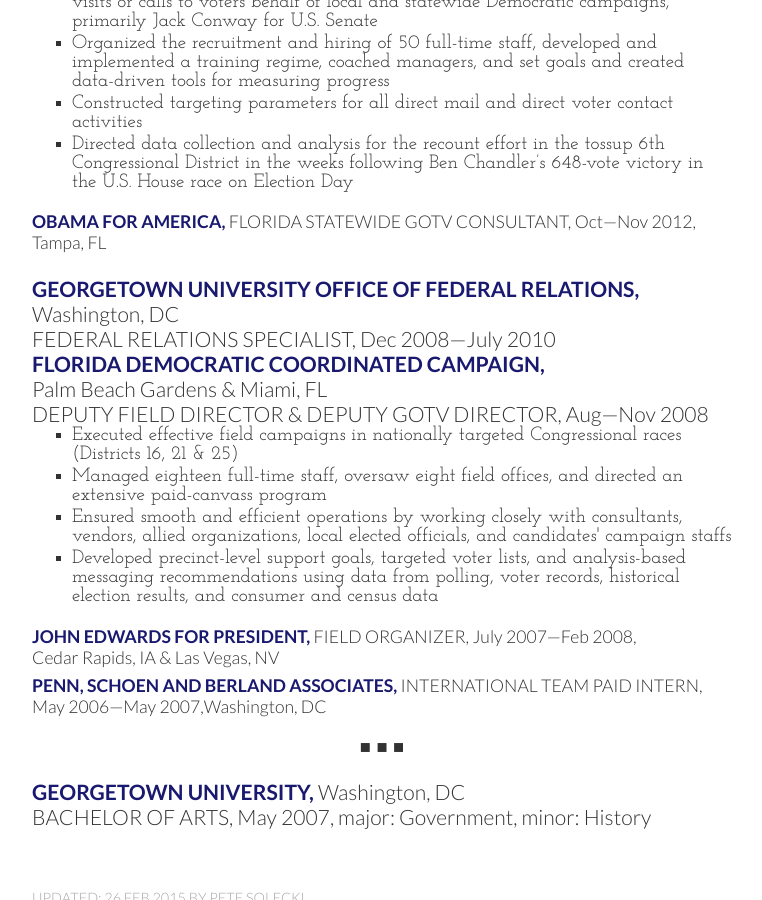
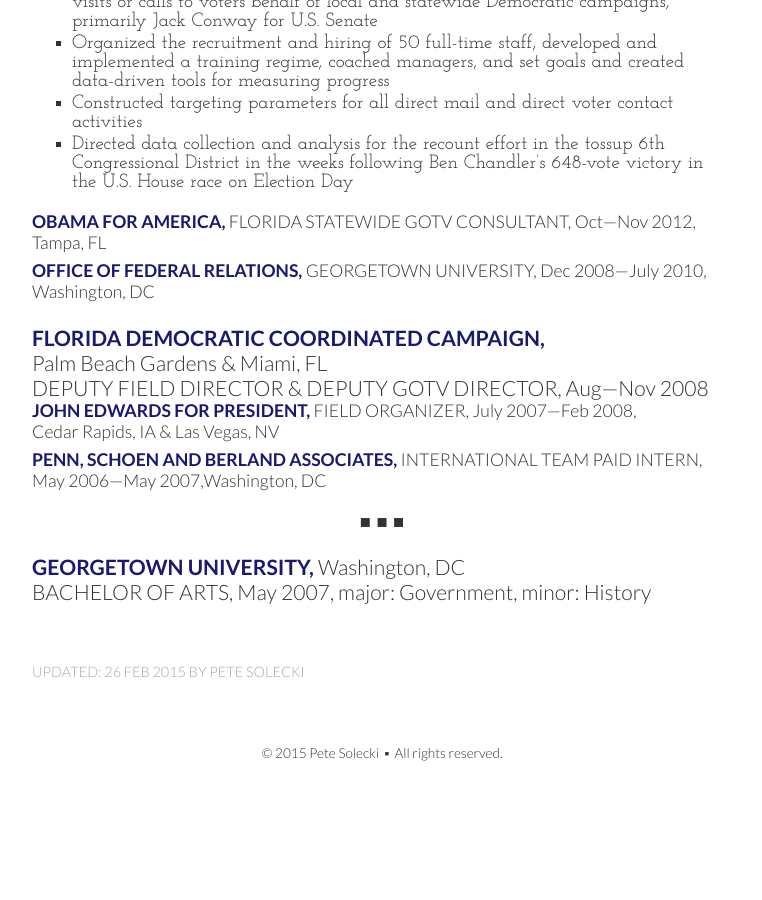
Before and after one commit to petesolecki/www-ps, a Jekyll site: the page resume/index-new.html, which Jekyll copies as it is, in a window 1280 px wide and 900 px high, scrolled down 1198 px. Shown: the whole window, without its empty margins (258-1020 px from the left). Built offline with Jekyll 4.4.1, drawn with Linux system fonts in a browser that asks for light colours; Markdown is read by kramdown in place of the engine named in the settings; after the commit the page ends 2009 px from its top, so only the background shows below that.

Commit message:
new res
OFR

```diff
--- a/resume/index-new.html
+++ b/resume/index-new.html
@@ -218,24 +218,25 @@
 		</em>
 	</div>
 
-
 	<div class="job-summary" itemprop="worksFor" itemscope itemtype="http://schema.org/OrganizationRole">
-		<p class="organization" itemprop="worksFor" itemscope itemtype="http://schema.org/CollegeOrUniversity">
-			<em itemprop="name" class="organization-name">Georgetown University Office of Federal Relations</em>
+		<span class="organization" itemprop="worksFor" itemscope itemtype="http://schema.org/CollegeOrUniversity">
+			<span itemprop="name" class="organization-name" content="Georgetown University"></span>
+			<em itemprop="name" class="organization-name">Office of Federal Relations</em>
 			<link itemprop="sameAs" href="http://federalrelations.georgetown.edu/" />
-			<em itemprop="address" itemscope itemtype="http://schema.org/PostalAddress" class="organization-location">
+		</span>
+		<em class="job-title" itemprop="jobTitle" content="Federal Relations Specialist">Georgetown University</em><em class="time-period">
+			<time class="time-period" itemprop="startDate" datetime="2008-12">Dec 2008</time><time class="time-period" itemprop="endDate" datetime="2010-07">July 2010</time>,
+		</em>
+		<em class="organization-location" itemprop="address">
+			<span itemscope itemtype="http://schema.org/PostalAddress" >
 				<span itemprop="streetAddress" content="3700 O St NW"></span>
 				<span itemprop="addressLocality">Washington</span>,
 				<span itemprop="addressRegion">DC</span>
 				<span itemprop="postalCode" content="20057"></span>
-			</em>
-		</p>
-		<p class="position">
-			<em class="job-title" itemprop="jobTitle">Federal Relations Specialist</em><em class="time-period">
-				<time class="time-period" itemprop="startDate" datetime="2008-12">Dec 2008</time><time class="time-period" itemprop="endDate" datetime="2010-07">July 2010</time>
-			</em>
-		</p>
+			</span>
+		</em>
 	</div>
+
 
 	<div class="job-summary" itemprop="worksFor" itemscope itemtype="http://schema.org/OrganizationRole">
 		<p class="organization" itemprop="worksFor" itemscope itemtype="http://schema.org/Organization">
@@ -258,27 +259,6 @@
 		</p>
 	</div>
 
-	<ul>
-
-		<li>Executed effective field campaigns in nationally targeted Congressional
-			races (Districts 16, 21 &amp; 25)
-		</li>
-
-		<li>Managed eighteen full-time staff, oversaw eight field offices,
-			and directed an extensive paid-canvass program
-		</li>
-
-		<li>Ensured smooth and efficient operations by working closely with
-			consultants, vendors, allied organizations, local elected officials, and
-			candidates' campaign staffs
-		</li>
-
-		<li>Developed precinct-level support goals, targeted voter lists, and
-			analysis-based messaging recommendations using data from polling, voter records,
-			historical election results, and consumer and census data
-		</li>
-
-	</ul>
 
 
 	<div class="job-summary" itemprop="worksFor" itemscope itemtype="http://schema.org/OrganizationRole">
```
